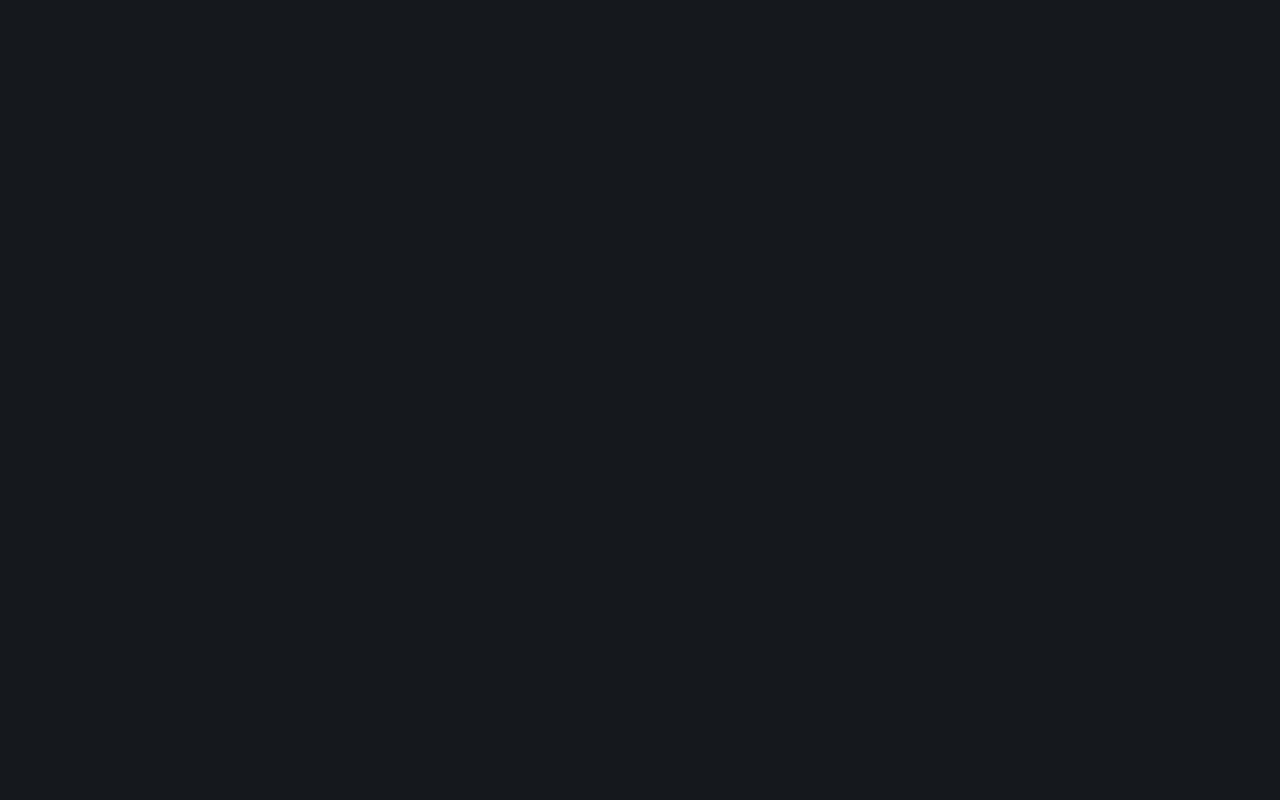
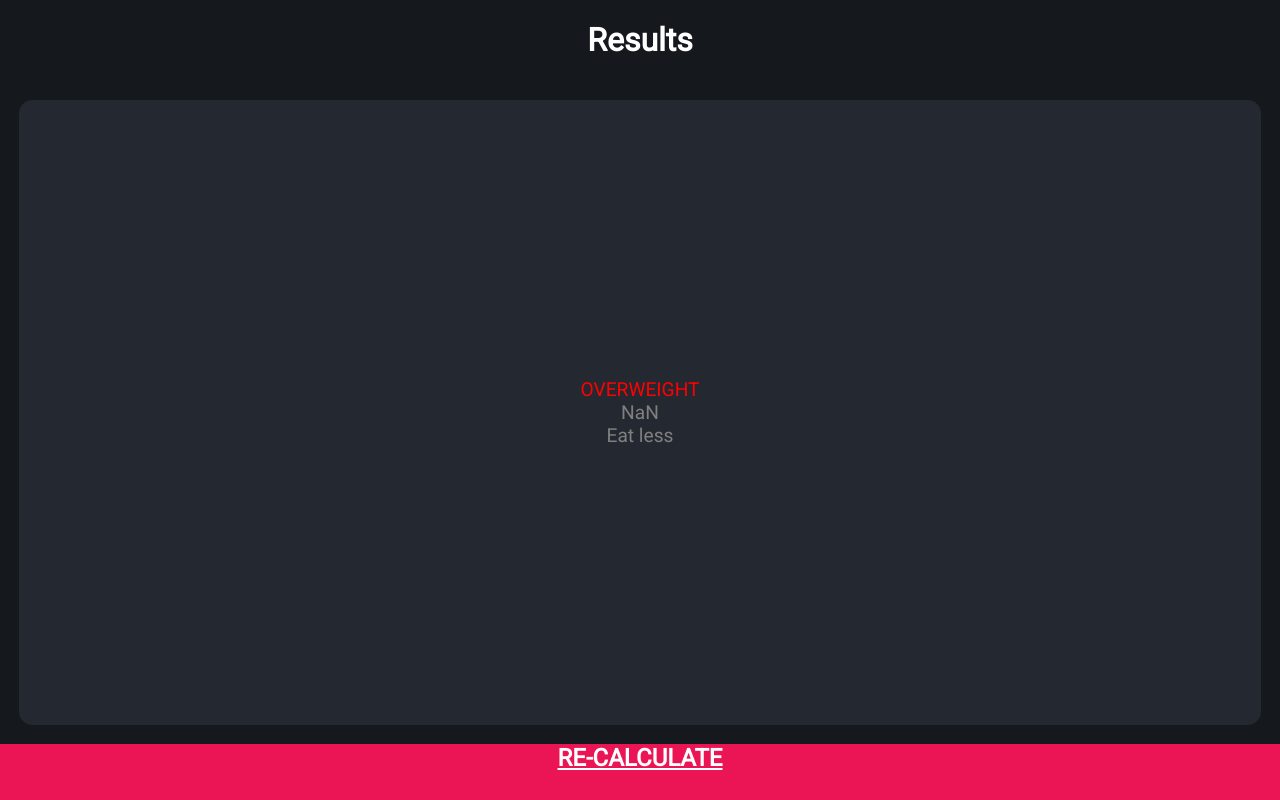
Before and after one commit to haid0109/haid0109.github.io, a React (Create React App) app: page /results in a window 1280 px wide. Before the commit this address had no page. Built offline with nearby package versions, Linux system fonts and the light colour scheme.

Commit message:
added results page

```diff
--- a/src/App.js
+++ b/src/App.js
@@ -1,12 +1,14 @@
 import './App.css';
 import { Route, Routes } from 'react-router-dom';
 import BMICalculator from './BMICalculator';
+import Results from './Results';
 
 function App() {
   return (
     <div className="App">
       <Routes>
         <Route path="/" element={<BMICalculator />}/>
+        <Route path="/results" element={<Results />}/>
       </Routes>
     </div>
   );
--- a/src/BMICalculator.js
+++ b/src/BMICalculator.js
@@ -4,6 +4,7 @@ import marsIcon from './gender-male.svg';
 import plusIcon from './plus.svg';
 import minusIcon from './minus.svg';
 import { useState } from 'react';
+import { Link } from 'react-router-dom';
 
 function BMICalculator() {
   const [gender, setGender] = useState('male');
@@ -56,7 +57,15 @@ function BMICalculator() {
           }}
         />
       </div>
-      <button className="calculate-button">CALCULATE</button>
+      <Link
+        className="calculate-button"
+        to={{
+          pathname: '/results',
+          search: `?gender=${gender}&height=${height}&weight=${weight}&age=${age}`,
+        }}
+      >
+        CALCULATE
+      </Link>
     </div>
   );
 }
--- /dev/null
+++ b/src/Results.js
@@ -0,0 +1,49 @@
+import { useSearchParams, Link } from 'react-router-dom';
+
+function Results() {
+  const [searchParams] = useSearchParams();
+  const height = searchParams.get('height');
+  const weight = searchParams.get('weight');
+  const bmi =  parseFloat((weight / Math.pow(height / 100, 2)).toFixed(2));
+  let status;
+  let text;
+
+  if(bmi < 18.5) {
+    status = 'UNDERWEIGHT';
+    text = 'Eat more'
+  }
+  else if(bmi < 25) {
+    status = 'NORMAL';
+    text = 'Nothing to see here';
+  }
+  else {
+    status = 'OVERWEIGHT';
+    text = 'Eat less';
+  }
+
+  return (
+    <div className="bmi-calculator">
+      <h1 className="title">Results</h1>
+      <div className="container">
+        <span
+          className='status-text'
+          style={{'color': status === 'NORMAL' ? 'green' : 'red'}}
+        >
+          {status}
+        </span>
+        <span className='bmi'>{bmi}</span>
+        <span className='text'>{text}</span>
+      </div>
+      <Link
+        className="calculate-button"
+        to={{
+          pathname: '/',
+        }}
+      >
+        RE-CALCULATE
+      </Link>
+    </div>
+  );
+}
+
+export default Results;
```
